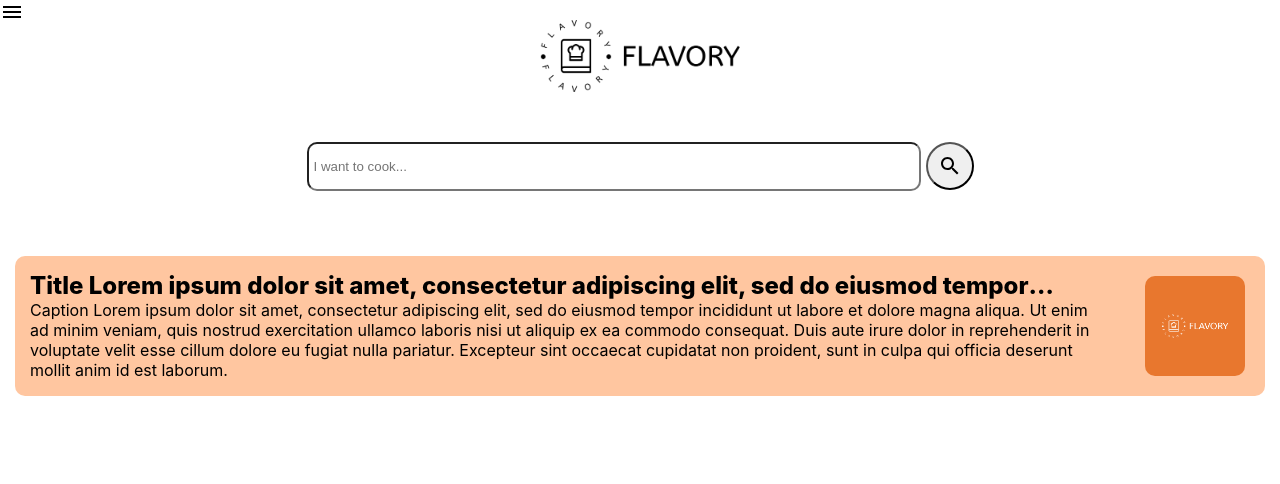
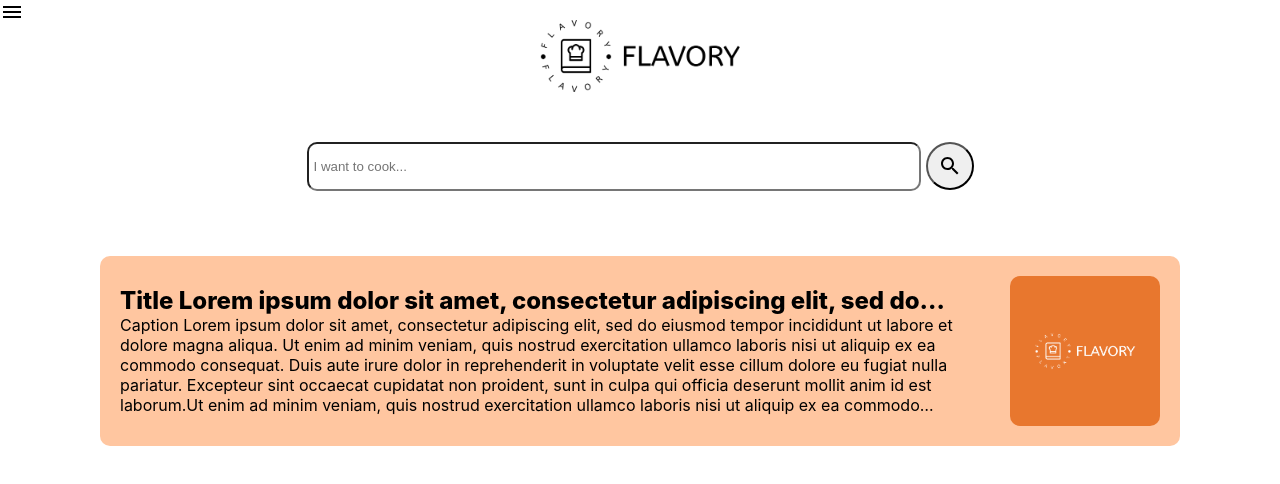
Before and after one commit to HAL13000/recipeapp, a React (Create React App) app: page / in a window 1280 px wide. Shown: the top 484 px of the page. Built offline with nearby package versions, Linux system fonts and the light colour scheme; no server answers.

Commit message:
commit by Haru

```diff
--- a/src/api/index.js
+++ b/src/api/index.js
@@ -1,8 +1,12 @@
+import { useState } from "react";
+
 // APIまとめ
-export const getRecipes = async () => {
+// const [query, setQuery] = useState("banana");
+
+export const getRecipes = async (query) => {
   try {
     const response = await fetch(
-      `https://api.edamam.com/search?q="banana"&app_id=${process.env.REACT_APP_APP_ID}&app_key=${process.env.REACT_APP_APP_KEY}`
+      `https://api.edamam.com/search?q=${query}&app_id=${process.env.REACT_APP_APP_ID}&app_key=${process.env.REACT_APP_APP_KEY}`
     );
     const data = await response.json();
     console.log(data.hits);
--- a/src/components/common/RecipeBox.jsx
+++ b/src/components/common/RecipeBox.jsx
@@ -24,6 +24,11 @@ const RecipeBox = () => {
             ut aliquip ex ea commodo consequat. Duis aute irure dolor in
             reprehenderit in voluptate velit esse cillum dolore eu fugiat nulla
             pariatur. Excepteur sint occaecat cupidatat non proident, sunt in
+            culpa qui officia deserunt mollit anim id est laborum.Ut enim ad
+            minim veniam, quis nostrud exercitation ullamco laboris nisi ut
+            aliquip ex ea commodo consequat. Duis aute irure dolor in
+            reprehenderit in voluptate velit esse cillum dolore eu fugiat nulla
+            pariatur. Excepteur sint occaecat cupidatat non proident, sunt in
             culpa qui officia deserunt mollit anim id est laborum.
           </p>
         </div>
--- a/src/pages/Home.jsx
+++ b/src/pages/Home.jsx
@@ -8,13 +8,16 @@ import { getRecipes } from "../api/index";
 
 const Home = () => {
   const [searchRecipe, setSearchRecipe] = useState("");
+  const [recipes, setRecipes] = useState([]);
+
+  const handleSearchRecipe = (e) => {
+    setSearchRecipe(e.target.value);
+  };
 
   useEffect(() => {
     getRecipes();
   }, []);
-  const handleSearchRecipe = (e) => {
-    setSearchRecipe(e.target.value);
-  };
+
   useEffect(() => {
     console.log(searchRecipe);
   }, [searchRecipe]);
--- a/src/pages/Recipe.jsx
+++ b/src/pages/Recipe.jsx
@@ -3,9 +3,18 @@ import Menu from "../components/common/Menu";
 
 const Recipe = (props) => {
   return (
-    <div>
+    <div className="recipe">
       <Menu />
-      Recipe
+      <div className="recipeData">
+        <h1 className="title">{props.title}</h1>
+        <ol className="ingredients">
+          {props.ingredients.map((ingredients) => (
+            <li>{ingredients.text}</li>
+          ))}
+        </ol>
+        <p>{props.calories}cal</p>
+        <img src={props.img} alt="recipeImage" />
+      </div>
     </div>
   );
 };
--- a/src/styles/RecipeBox.scss
+++ b/src/styles/RecipeBox.scss
@@ -1,16 +1,24 @@
 @import "./_functions";
 @import "./_variables";
+@import "./media";
+
 .recipeBox {
   .recipeBox_container {
     background-color: $lightOrange;
     display: flex;
-    margin: 15px;
     border-radius: 10px;
+    margin: 15px 30px;
     // border: 1px solid $gray;
     @include flexBox_spaceBetween;
+    @include pc {
+      margin: 15px 100px 15px 100px;
+    }
     .recipeBox_content {
       display: flex;
       flex-direction: column;
+      @include pc {
+        margin: 20px 5px;
+      }
       p.title {
         // background-color: seagreen;
         font-size: 1.5em;
@@ -30,9 +38,12 @@
         margin: 0;
         display: -webkit-box;
         -webkit-box-orient: vertical;
-        -webkit-line-clamp: 4;
+        -webkit-line-clamp: 3;
         overflow: hidden;
         text-overflow: ellipsis;
+        @include pc {
+          -webkit-line-clamp: 5;
+        }
       }
     }
   }
@@ -43,6 +54,10 @@
       border-radius: 10px;
       //   border: 5px solid $lightOrange;
       margin: 20px;
+      @include pc {
+        margin: 20px;
+        width: 150px;
+      }
     }
   }
 }
```
